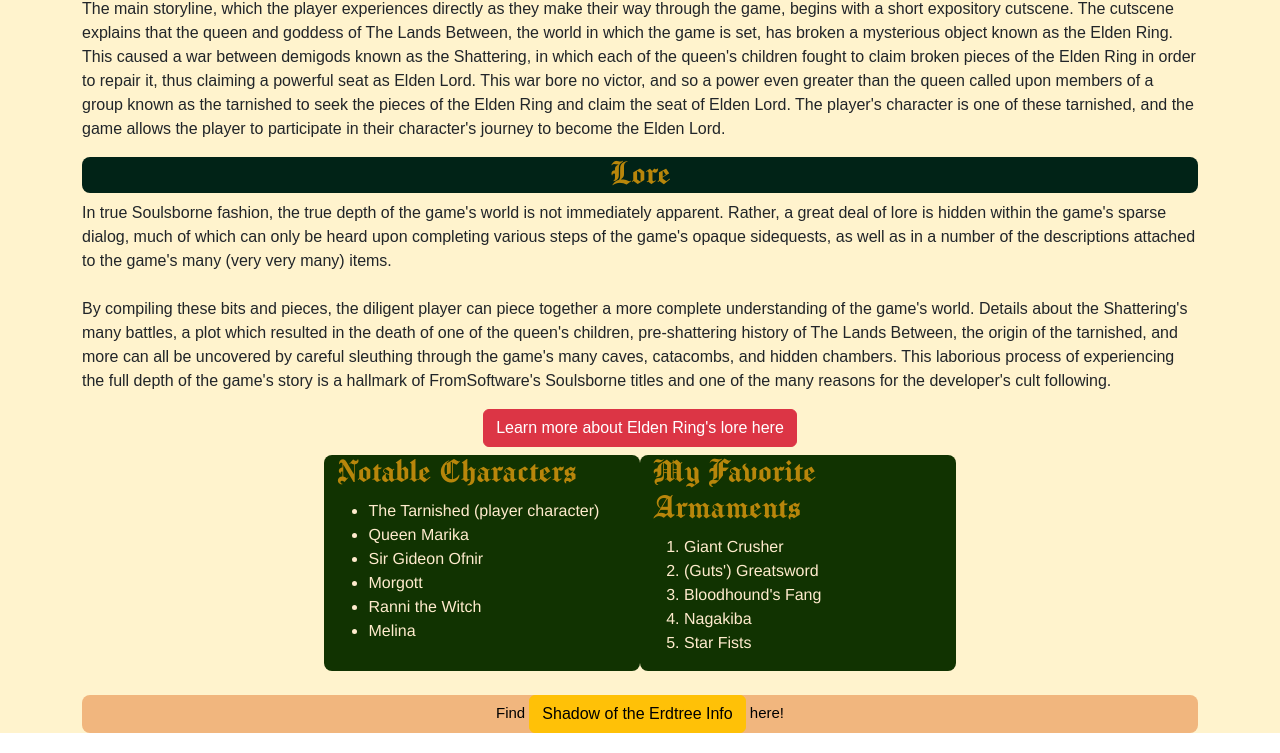
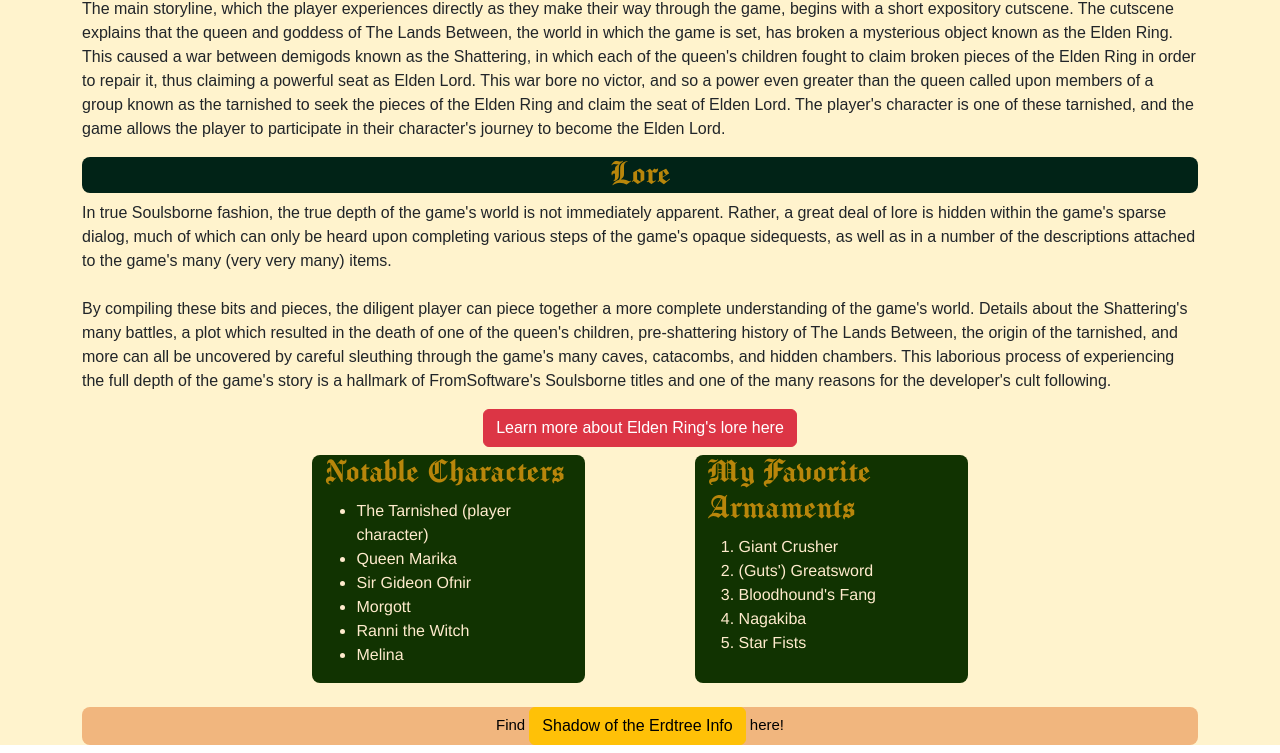
Before and after one commit to MD2020m/Elden-Ring-Website, a plain HTML site: page index.html in a window 1280 px wide. Shown: the part 702-1455 px from the top of the page. Drawn offline with nearby package versions, Linux system fonts and the light colour scheme; files whose address does not match are found by name.

Commit message:
Further improve formatting of list sections

```diff
--- a/css/style.css
+++ b/css/style.css
@@ -68,7 +68,7 @@ p {
 }
 
 /*Specify formatting for each list's section within flexbox*/
-.col-md-6 {
+.col-md-5 {
     background-color:rgb(17, 51, 1);
     border-radius: 8px;
 }
--- a/index.html
+++ b/index.html
@@ -104,7 +104,7 @@
                         <!--Use BS classes to create a grid format-->
                         <div class="row">
                             <!--Add a title and list article about notable characters in Elden Ring-->
-                            <section class = "col-md-6 mb-4">
+                            <section class = "col-md-5 mb-4">
                                 <!--Once again, the <h2> tag will cause its text to be printed in the heading 2 font
                                     as the title of the list article-->
                                 <h2 class = "list-title">Notable Characters</h2>
@@ -121,7 +121,8 @@
                                 </ul>
                             </section>
                             <!--Add a title and list article about my favorite armaments in Elden Ring-->
-                            <section class = "col-md-6 mb-4">
+                            <section class="col-md-2 mb-4"></section>
+                            <section class = "col-md-5 mb-4">
                                 <!--Another title using <h2> to specify heading 2 font-->
                                 <h2 class = "list-title">My Favorite Armaments</h2>
                                 <!--Another list, but this time the list is an ordered list as specified by the <ol> tag-->
```
Also changed, not shown: page2.html (+3 -2 lines).
